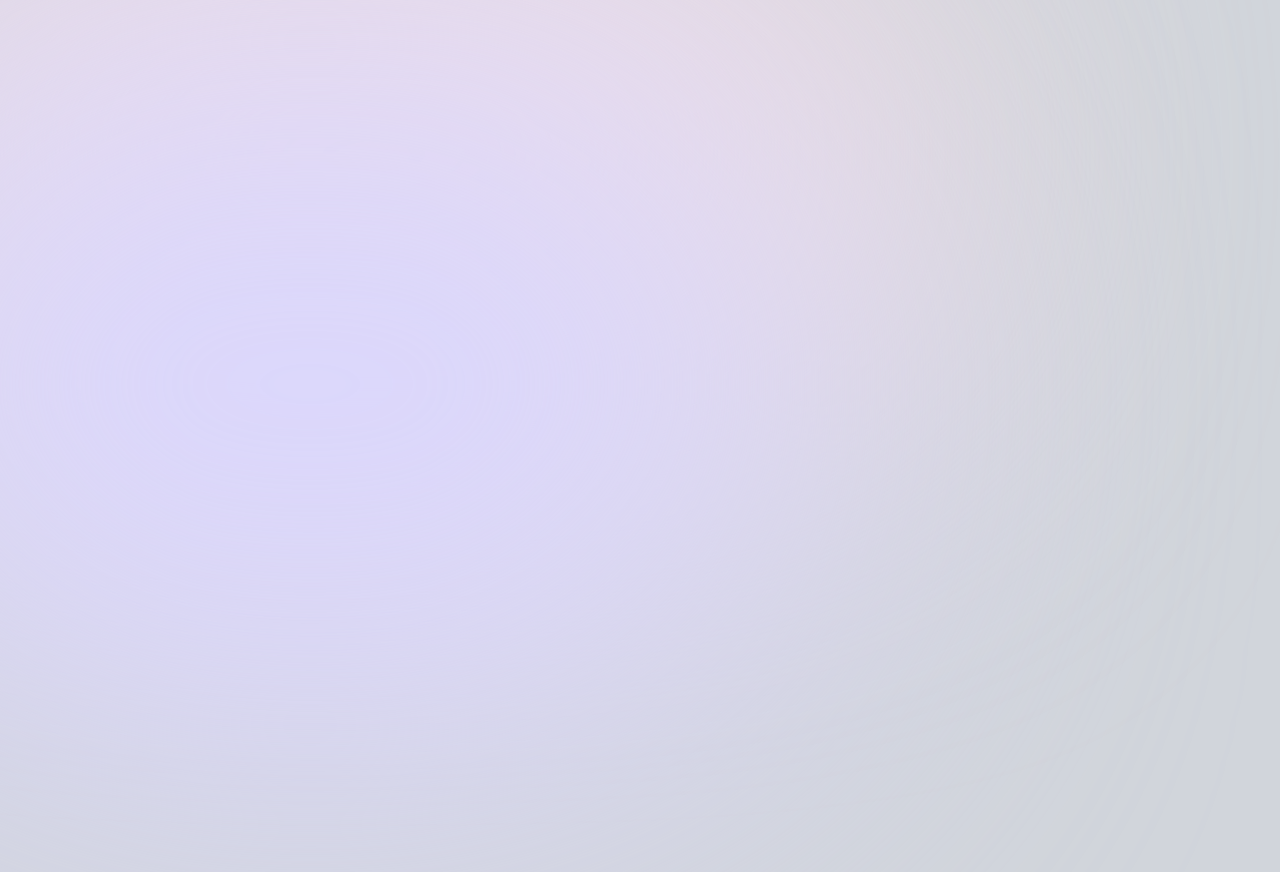
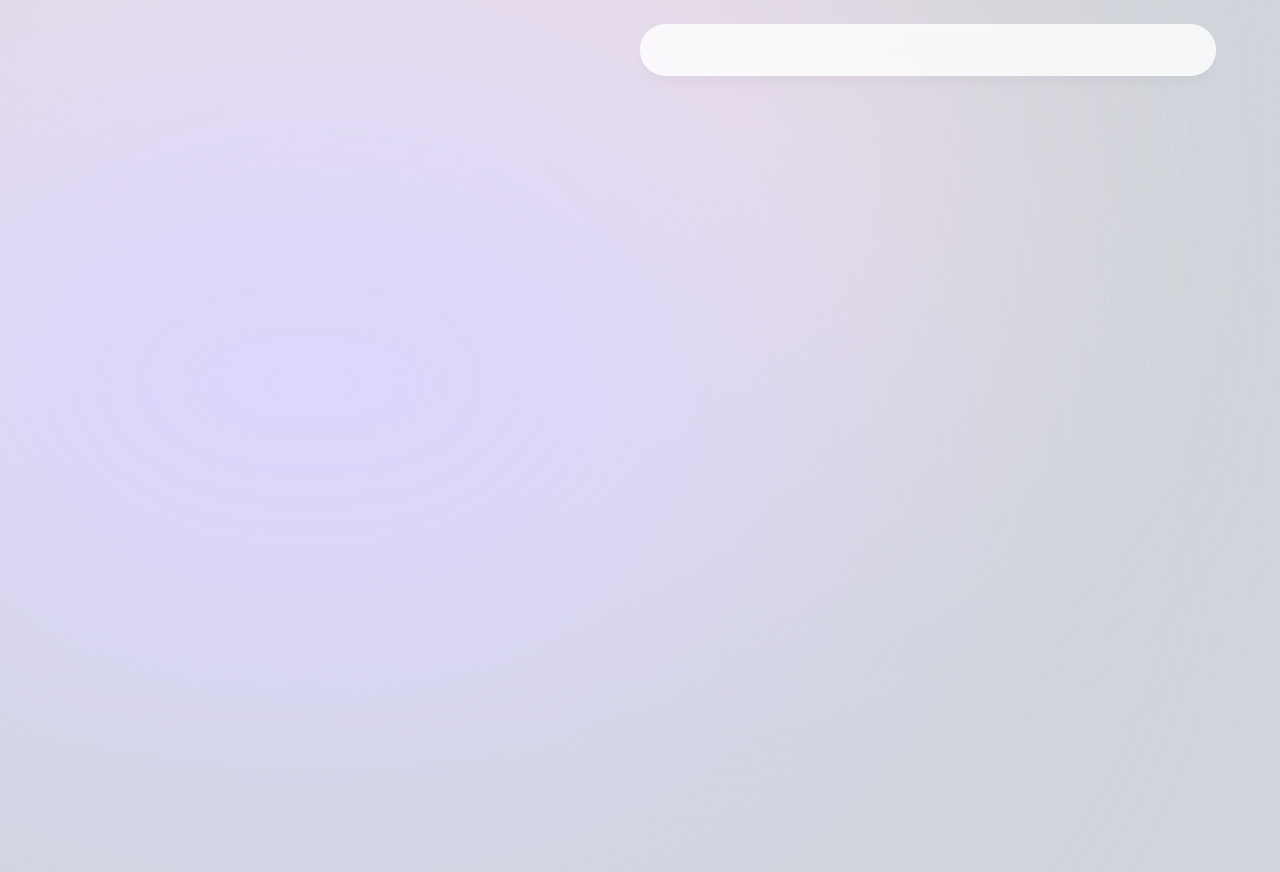
Before and after one commit to anuragnegi000/iGraphixs, a Next.js app: page / in a window 1280 px wide. Shown: the top 872 px of the page. Built offline with nearby package versions, Linux system fonts and the light colour scheme.

Commit message:
added gradient effect in main page

```diff
--- a/app/layout.tsx
+++ b/app/layout.tsx
@@ -15,7 +15,7 @@
 }) {
   return (
     <html lang="en">
-      <body className={`${inter.className} bg-gray-300 text-gray-950`}>
+      <body className={`${inter.className} bg-gray-300 text-gray-950 relative h-[5000px]`}>
         <div className='bg-[#fbe2e3] relative top-[-6rem] -z-10 right-[11rem] h-[31.25rem] w-[31.25rem] rounded-full blur-[10rem] sm:w-[68.75rem]' ></div>
         <div className='bg-[#dbd7fb] absolute top-[-1rem] -z-10 left-[-35rem] h-[50rem] w-[31.25rem] rounded-full blur-[10rem] sm:w-[68.75rem] md:left-[-33rem] lg:left-[-28rem] xl:left-[-15rem] 2xl:left-[-5rem]' ></div>
         {children}
--- a/app/page.tsx
+++ b/app/page.tsx
@@ -1,9 +1,10 @@
+import Header from '@/components/header'
 import Image from 'next/image'
 
 export default function Home() {
   return (
     <main className="flex min-h-screen flex-col items-center justify-between p-24">
-
+      <Header/>
     </main>
   )
 }
--- /dev/null
+++ b/components/header.tsx
@@ -0,0 +1,13 @@
+import React from 'react'
+
+const Header = () => {
+  return (
+    <header className='z-[999] relative'>
+        <div className='fixed top-0 left-1/2 h-[4.5rem] w-full rounded-none border border-white border-opacity-40 bg-white bg-opacity-80 shadow-lg shadow-black/[0.03] backdrop-blur-[0.5rem] sm:top-6 sm:h-[3.25rem] sm:w-[36rem] sm:rounded-full'>
+
+        </div>
+    </header>
+  )
+}
+
+export default Header
```
